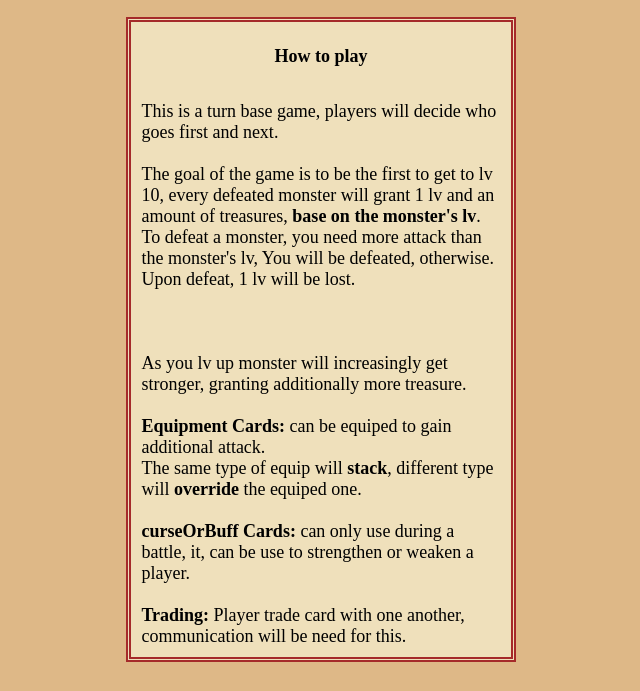
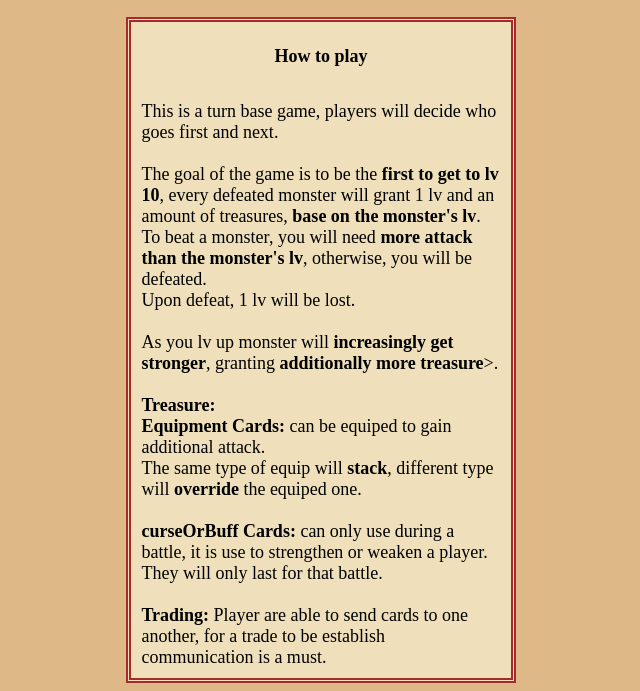
Before and after one commit to nhat499/Munking, a website: page public/index.html in a window 1280 px wide. Shown: the part 109-800 px from the top of the page, without its empty margins (319-959 px from the left). Drawn offline with nearby package versions, Linux system fonts and the light colour scheme; no server answers.

Commit message:
update instruction

```diff
--- a/public/index.html
+++ b/public/index.html
@@ -28,25 +28,27 @@
                     This is a turn base game, players will decide who goes first
                     and next.
                     <br> <br>
-                    The goal of the game is to be the first to get to lv 10, every
-                    defeated monster will grant 1 lv and an amount of treasures,
+                    The goal of the game is to be the <strong>first to get to lv 10</strong>,
+                    every defeated monster will grant 1 lv and an amount of treasures,
                     <strong>base on the monster's lv</strong>. <br>
-                    To defeat a monster, you need more attack than the monster's lv,
-                    You will be defeated, otherwise. <br>
-                    Upon defeat, 1 lv will be lost. <br> <br>
+                    To beat a monster, you will need <strong>more attack than the
+                    monster's lv</strong>, otherwise, you will be defeated. <br>
+                    Upon defeat, 1 lv will be lost.
                     <br> <br>
-                    As you lv up monster will increasingly get stronger, granting
-                    additionally more treasure.
+                    As you lv up monster will <strong>increasingly get stronger</strong>, granting
+                    <strong>additionally more treasure</strong>>.
                     <br> <br>
+                    <strong>Treasure:</strong> <br>
                     <strong>Equipment Cards: </strong> can be equiped to gain additional
                     attack.
                     <br> The same type of equip will <strong>stack</strong>, different type
                     will <strong>override</strong> the equiped one.
                     <br> <br>
-                    <strong>curseOrBuff Cards:</strong> can only use during a battle, it,
-                    can be use to strengthen or weaken a player. <br> <br>
-                    <strong>Trading: </strong>Player trade card with one another, communication
-                    will be need for this.
+                    <strong>curseOrBuff Cards:</strong> can only use during a battle, it
+                    is use to strengthen or weaken a player. They will only last for that
+                    battle.<br> <br>
+                    <strong>Trading: </strong>Player are able to send cards to one another,
+                    for a trade to be establish communication is a must.
 
                 </p>
             </instruction>
```
